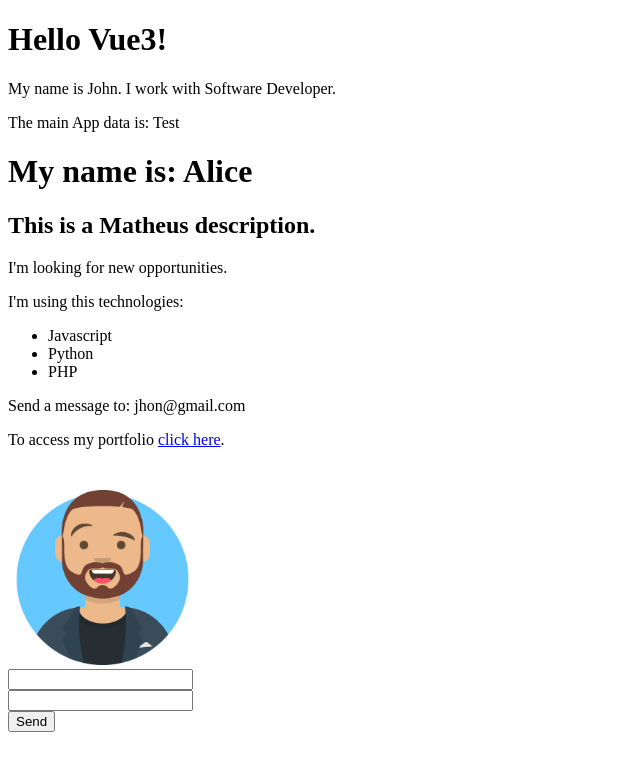
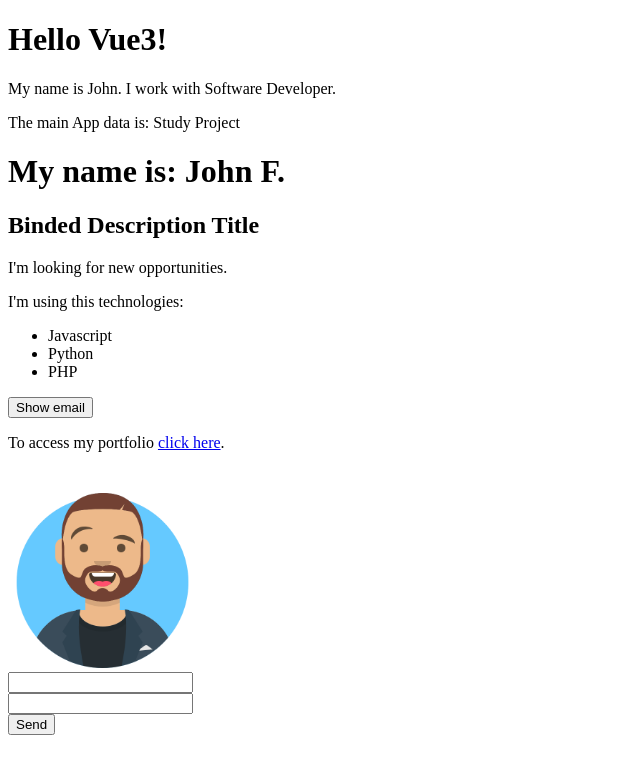
Before and after one commit to joaoflaviosantos/vue3-study, a Vue app in the folder vue3-vite/: page / in a window 1280 px wide. Shown: the top 774 px of the page, without its empty margins (0-640 px from the left). Built offline with nearby package versions, Linux system fonts and the light colour scheme.

Commit message:
feat: Implementing firsts Vue methods on InfoComponent and LifeCycle

```diff
--- a/vue3-vite/src/App.vue
+++ b/vue3-vite/src/App.vue
@@ -19,7 +19,7 @@ export default {
   },
   data() {
     return {
-      testing: "Test",
+      testing: "Study Project",
     };
   },
 };
--- a/vue3-vite/src/components/InfoComponent.vue
+++ b/vue3-vite/src/components/InfoComponent.vue
@@ -8,6 +8,10 @@
       <li>Python</li>
       <li>PHP</li>
     </ul>
+    <div>
+      <!--<button v-on:click="showEmail">Mostrar e-mail</button>-->
+      <button @click="showEmail">{{ button_text }}</button>
+    </div>
     <p v-show="show_email">Send a message to: {{ email }}</p>
     <p>To access my portfolio <a v-bind:href="my_link">click here</a>.</p>
     <PictureComponent />
@@ -18,16 +22,27 @@
 import PictureComponent from "./PictureComponent.vue";
 export default {
   name: "InfoComponent",
+  components: {
+    PictureComponent,
+  },
   data() {
     return {
       working: false,
-      show_email: true,
+      show_email: false,
+      button_text: "Show email",
       email: "jhon@gmail.com",
       my_link: "https://br.linkedin.com/in/joaoflaviosantos",
     };
   },
-  components: {
-    PictureComponent,
+  methods: {
+    showEmail() {
+      this.show_email = !this.show_email;
+      if (!this.show_email) {
+        this.button_text = "Show email";
+      } else {
+        this.button_text = "Hide email";
+      }
+    },
   },
 };
 </script>
--- a/vue3-vite/src/components/LifeCycle.vue
+++ b/vue3-vite/src/components/LifeCycle.vue
@@ -16,11 +16,21 @@ export default {
     setTimeout(() => {
       this.name = "John";
     }, 1000);
+    this.createdlifeCycle();
   },
   mounted() {
     setTimeout(() => {
-      this.name = "Alice";
+      this.name = "John F.";
     }, 2000);
+    this.mountedlifeCycle();
+  },
+  methods: {
+    createdlifeCycle() {
+      console.log("Created!");
+    },
+    mountedlifeCycle() {
+      console.log("Mounted!");
+    },
   },
 };
 </script>
--- a/vue3-vite/src/components/PeopleComponent.vue
+++ b/vue3-vite/src/components/PeopleComponent.vue
@@ -1,6 +1,6 @@
 <template>
   <div>
-    <h2>This is a {{ name }} description.</h2>
+    <h2>{{ name }}</h2>
     <InfoComponent />
     <FormComponent />
   </div>
@@ -18,7 +18,7 @@ export default {
   },
   data() {
     return {
-      name: "Matheus",
+      name: "Binded Description Title",
     };
   },
 };
```
